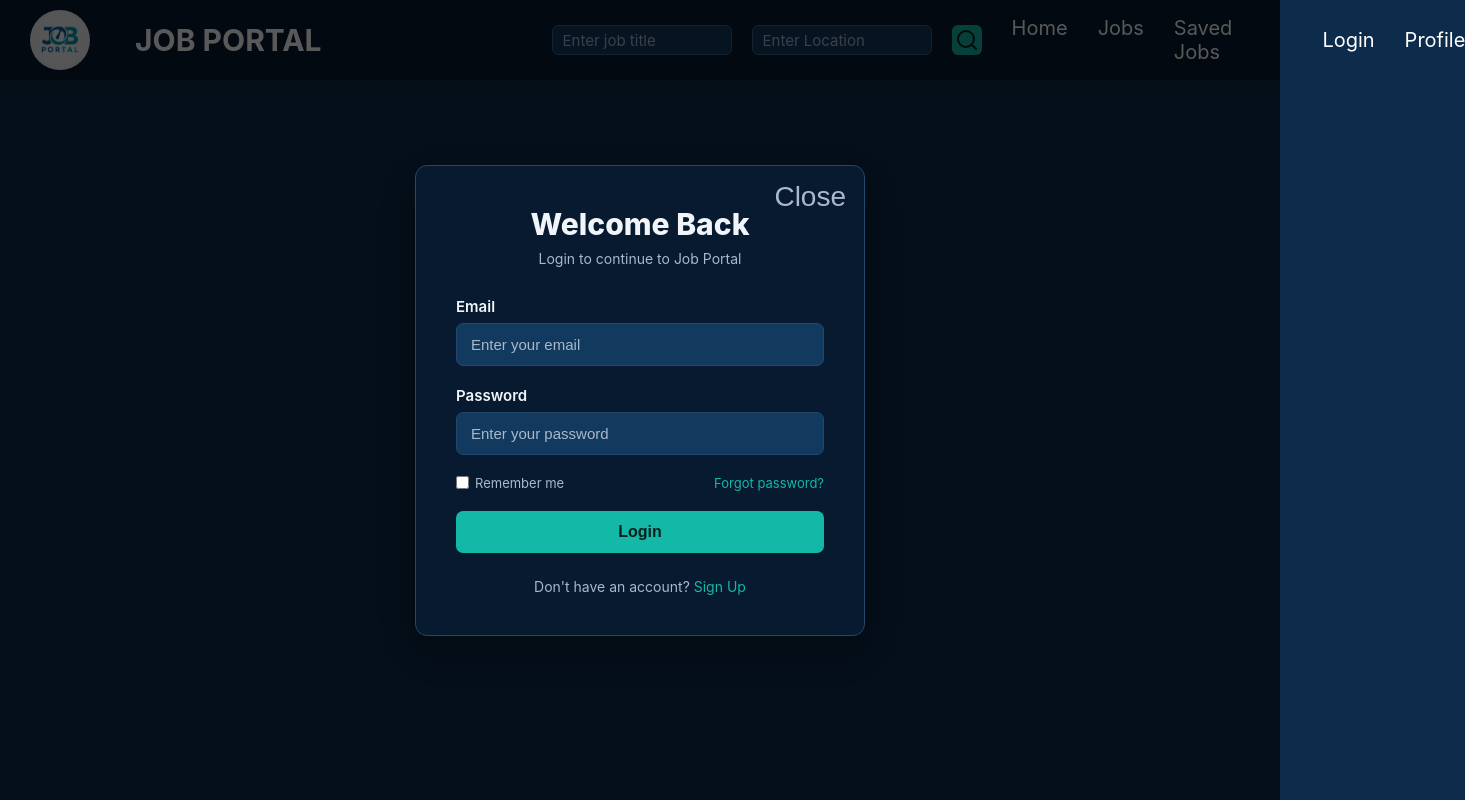
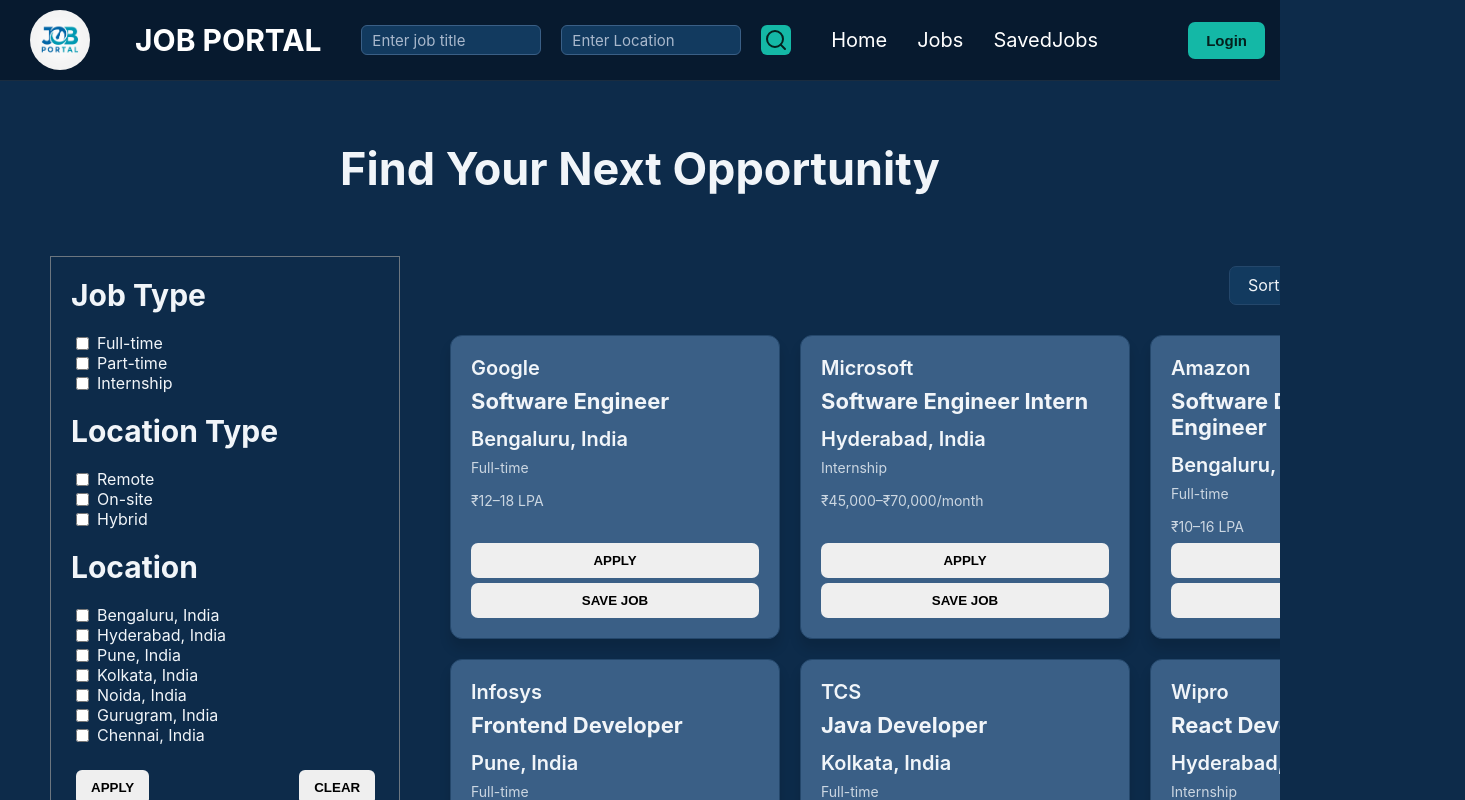
Before and after one commit to Rabisingh-26/job-portal, a React (Vite) app: page /jobs in a window 1280 px wide. Shown: the top 800 px of the page, 1465 px wide, since content can reach past the window. Built offline with nearby package versions, Linux system fonts and the light colour scheme.

Commit message:
Add page routing and login modal

```diff
--- a/package.json
+++ b/package.json
@@ -12,7 +12,8 @@
   "dependencies": {
     "lucide-react": "^1.47.0",
     "react": "^19.2.8",
-    "react-dom": "^19.2.8"
+    "react-dom": "^19.2.8",
+    "react-router-dom": "^7.18.4"
   },
   "devDependencies": {
     "@eslint/js": "^10.0.1",
--- a/src/App.jsx
+++ b/src/App.jsx
@@ -6,15 +6,25 @@
 import SavedJobs from './pages/SavedJobs'
 import Apply from './pages/Apply'
 import LoginModal from './components/LoginModal'
+import { BrowserRouter, Routes, Route } from "react-router-dom";
+
 
 
 const App = () => {
   return (
     <div>
+      <BrowserRouter>
+      <Navbar />
+      <Routes>
+
+        <Route path = '/' element = {<Home />} />
+        <Route path ='/jobs' element ={<Jobs />} />
+        <Route path ='/savedJobs' element ={<SavedJobs />} />
+      </Routes>
+      </BrowserRouter>
 
 
-      <Navbar />
-      <LoginModal />
+
 
 
 
--- a/src/components/LoginModal.jsx
+++ b/src/components/LoginModal.jsx
@@ -1,13 +1,21 @@
 import React from 'react'
 
 
-    const LoginModal = () => {
+    const LoginModal = ({onClose}) => {
+
+      const handlelogin = () => {
+
+      }
+
   return (
     <div className="login-overlay">
 
       <div className="login-modal">
 
-        <button className="close-btn">Close</button>
+        <button
+        className="close-btn"
+        onClick={() => onClose(false)}
+        >Close</button>
 
         <h2>Welcome Back</h2>
         <p className="login-subtitle">
@@ -15,6 +23,7 @@
         </p>
 
         <form className="login-form">
+
 
           <div className="form-group">
             <label htmlFor="login-email">Email</label>
--- a/src/components/Navbar.jsx
+++ b/src/components/Navbar.jsx
@@ -1,7 +1,15 @@
-import React from 'react'
+import React, { useState } from 'react'
 import companyLogo from "../assets/company logo.png";
 import SearchBar from './SearchBar';
+import { Link } from "react-router-dom";
+import LoginModal from './LoginModal';
+
+
+
 const Navbar = () => {
+
+    const [showLogin, setShowLogin] = useState(false);
+
   return (
 
     <header>
@@ -16,14 +24,15 @@
 
                 <div className="link-container">
 
-                 <a href="#">Home</a>
-                 <a href="#">Jobs</a>
-                <a href="#">Saved Jobs</a>
+                 <Link to ='/'>Home</Link>
+                 <Link to ='/jobs'>Jobs</Link>
+                 <Link to ='/savedJobs'>SavedJobs</Link>
                 </div>
 
                 <div className="user">
-                    <a href="#">Login</a>
-                    <a href="#">Profile</a>
+                    <button onClick={() => setShowLogin(true)}>Login</button>
+                    {showLogin && <LoginModal onClose ={setShowLogin} />}
+
 
                 </div>
             </div>
--- a/src/index.css
+++ b/src/index.css
@@ -24,6 +24,7 @@
 body {
   width: 100%;
   min-height: 100%;
+  overflow-x: hidden;
 }
 
 body {
@@ -92,27 +93,37 @@
 
 /* USER LINKS */
 
-.nav-container .user {
-  display: flex;
-  gap: 30px;
-  margin-right: 30px;
+.user button {
+  padding: 10px 18px;
+  border: none;
+  border-radius: 7px;
+  background-color: var(--accent);
+  color: var(--on-accent);
+  font-size: 15px;
+  font-weight: 600;
+  cursor: pointer;
+  transition: background-color 0.2s ease, transform 0.2s ease;
+  margin-right: 15px;
 }
 
-.nav-container .user a {
-  font-size: 20px;
-  text-decoration: none;
-  color: var(--nav-text);
-  transition: transform 250ms cubic-bezier(0.22, 1, 0.36, 1);
-  transform-origin: center;
+.user button:hover {
+  background-color: var(--accent-hover);
+  transform: translateY(-2px);
 }
 
-.user a:hover {
-  transform: scale(1.08);
-}
+/* responsiveness of navbar */
 
-.link-container a,
-.user a {
-  display: inline-block;
+@media(max-width:1024px){
+  .nav-container{
+    display: flex;
+    gap:px;
+    justify-content: center;
+    align-items: center;
+  }
+  .search-area .nav-container{
+    margin-left:2px;
+  }
+
 }
 
 /* HERO SECTION */
@@ -255,7 +266,7 @@
 
 /* Navbar SearchBar */
 .search-area.navbar {
-  margin-left: 200px;
+  flex-grow:1;
   height: 40px;
 }
 
--- a/src/main.jsx
+++ b/src/main.jsx
@@ -3,4 +3,5 @@
 import './index.css'
 import App from './App.jsx'
 
+
 createRoot(document.getElementById('root')).render(<App />)
```
Also changed, not shown: 1 other file (tests, documents, lock files or other folders).
